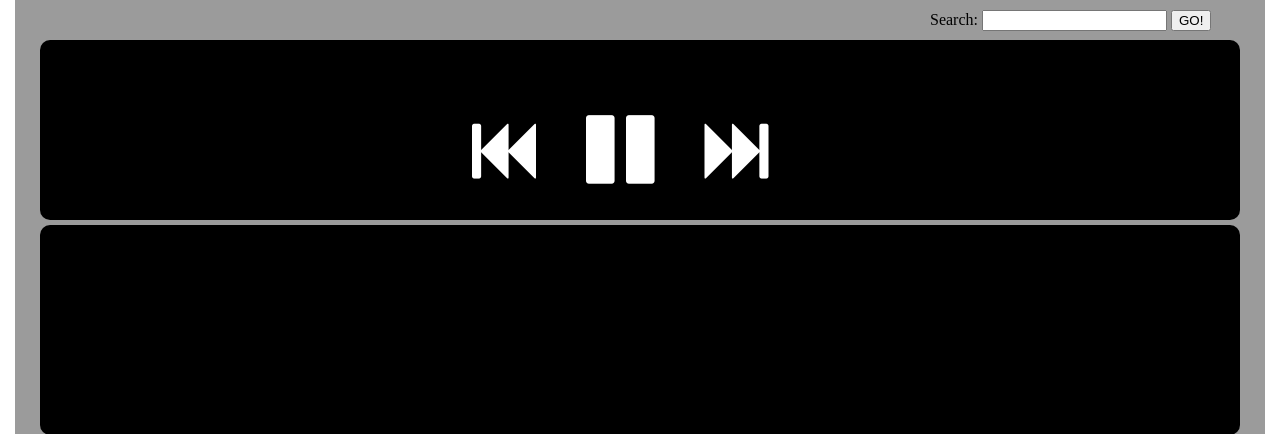
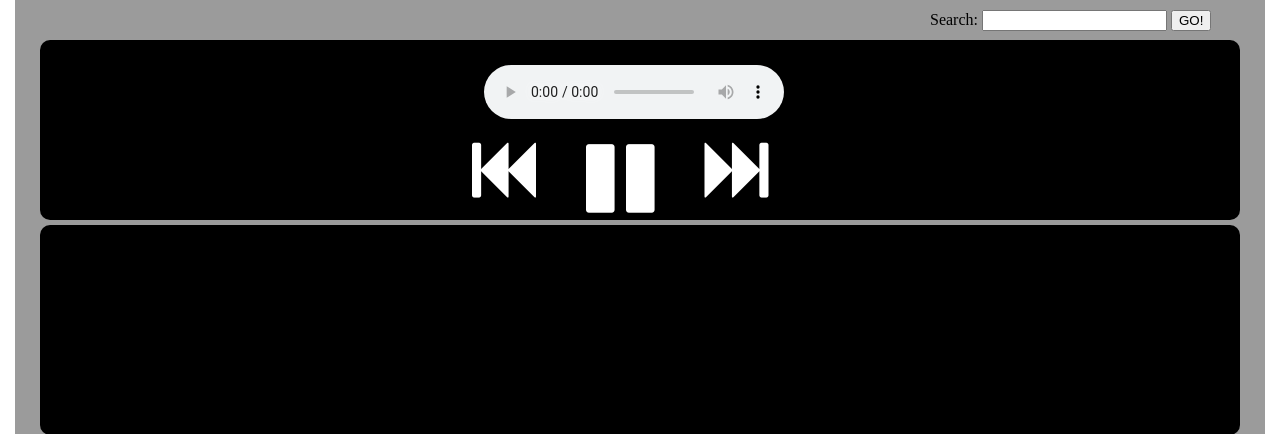
Before and after one commit to shweetshourpowk/MusicProject, a PHP site: page / in a window 1280 px wide. Shown: the top 434 px of the page. Run offline with PHP 8.4, Linux system fonts and the light colour scheme; some libraries are stand-ins or nearby versions.

Commit message:
added scrubber, I am going to try a different method for the search, wish me luck!

```diff
--- a/css/styles.css
+++ b/css/styles.css
@@ -66,14 +66,14 @@ html {
 }
 #playArea #back {
   float: left;
-  margin-top: 80px;
+  margin-top: 20px;
   margin-right: 50px;
   margin-left: 36%;
 }
 #playArea #playPause {
   height: 50px;
   float: left;
-  margin-top: 70px;
+  margin-top: 20px;
   margin-right: 50px;
 }
 #playArea .playOn {
@@ -92,7 +92,7 @@ html {
 }
 #playArea #forward {
   float: left;
-  margin-top: 80px;
+  margin-top: 20px;
 }
 #searchArea {
   width: 300px;
@@ -116,3 +116,8 @@ html {
 #listAll li {
   cursor: pointer;
 }
+#audio {
+  float: left;
+  margin-left: 37%;
+  margin-top: 25px;
+}
--- a/index.html
+++ b/index.html
@@ -9,10 +9,6 @@
 <body>
 
 
-<audio id="audio">
-
-
-</audio>
 
 <div id="container">
     <!-- This is the search area where you can search for songs, or artists, and maybe genres? -->
@@ -24,6 +20,10 @@
     <!-- This is where the music player will be i.e. play button, scrubber, back and forward buttons -->
     <div id="playArea">
 
+        <audio id="audio" controls="controls" class="clearFix">
+
+
+        </audio>
         <div id="back"><i class="fa fa-fast-backward fa-4x fa-inverse"></i></div>
         <div id="playPause"><span id="play" class="playOff"><i class="fa fa-play fa-5x fa-inverse"></i></span><span id="pause" class="pauseOn"> <i class="fa fa-pause fa-5x fa-inverse"></i></span></div>
         <div id="forward"><i class="fa fa-fast-forward fa-4x fa-inverse"></i></div><br>
--- a/js/main.js
+++ b/js/main.js
@@ -74,17 +74,16 @@ $(document).ready(function(){
         });
 
 
-
         $("#button").click(function(){
             var searchTerm = $("#txtSearch").val();
             var results = {};
 
             //will only search titles
             //will only return exact match names
-            results.music = _.filter(music, function (item) {
+            results.music = _.filter(songs.Title, function (item) {
                 return (item.Title.toUpperCase().indexOf(searchTerm.toUpperCase()) != -1);
             });
-            resultsArea.html("<ul><li><h2>" + results.Title + "</h2></li>" + "<ul><li><h3>" + results.Artist + "</h3></li></ul></ul>");
+            $("#resultsArea").html("<ul><li><h2>" + results.Title + "</h2></li>" + "<ul><li><h3>" + results.Artist + "</h3></li></ul></ul>");
         })
 
 
--- /dev/null
+++ b/less/control.less
@@ -0,0 +1,9 @@
+#audio {
+  float: left;
+  margin-left:37%;
+  margin-top: 25px;
+
+
+
+
+}
--- a/less/play.less
+++ b/less/play.less
@@ -10,7 +10,7 @@
 
   #back {
     float: left;
-    margin-top: 80px;
+    margin-top: 20px;
     margin-right: 50px;
     margin-left: 36%;
   }
@@ -18,7 +18,7 @@
   #playPause {
     height: 50px;
     float: left;
-    margin-top: 70px;
+    margin-top: 20px;
     margin-right: 50px;
   }
 
@@ -42,7 +42,7 @@
 
   #forward {
     float: left;
-    margin-top: 80px;
+    margin-top: 20px;
   }
 
   #timeLapse {
--- a/less/styles.less
+++ b/less/styles.less
@@ -3,3 +3,4 @@
 @import "play.less";
 @import "search.less";
 @import "list.less";
+@import "control.less";
```
